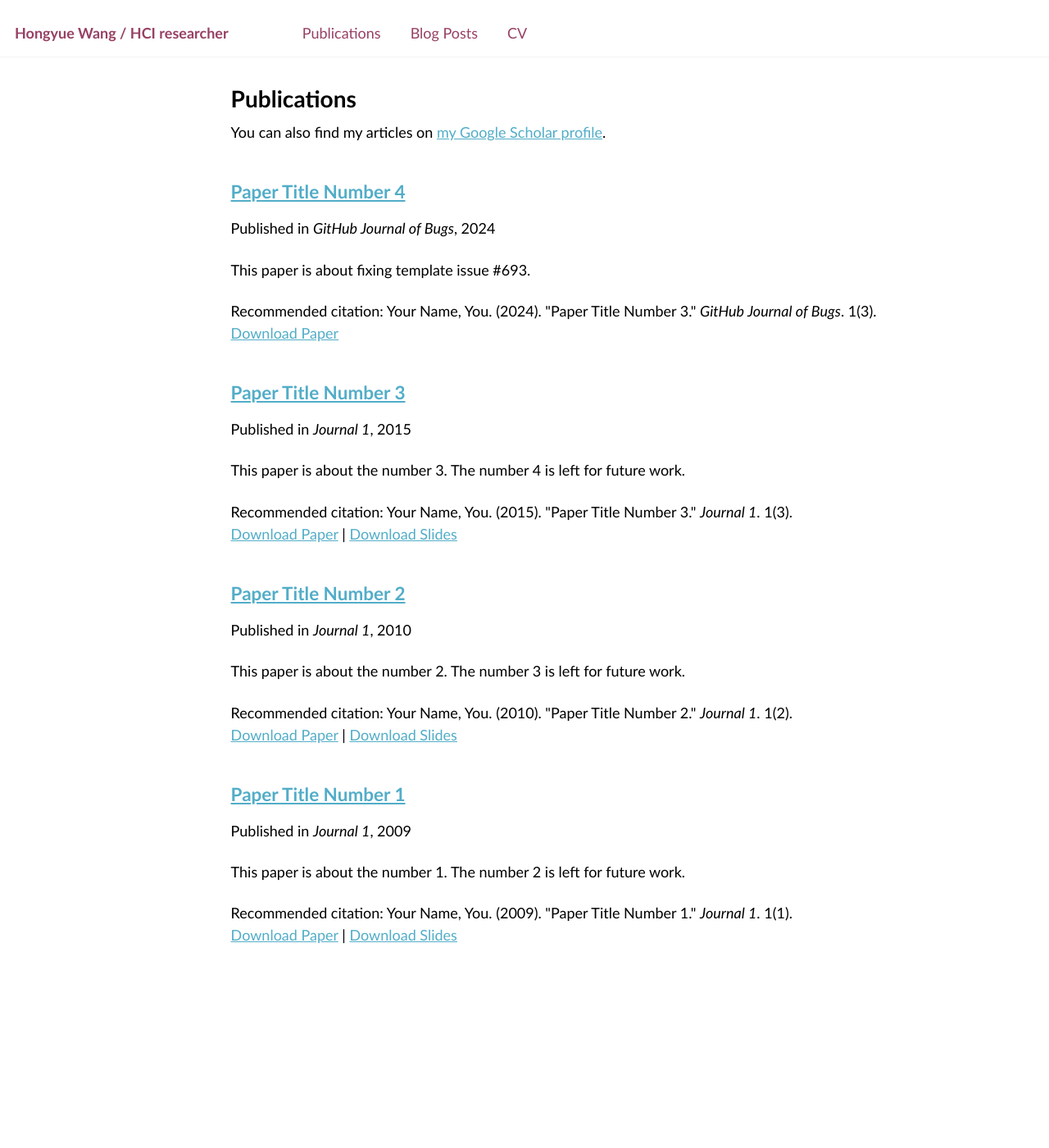
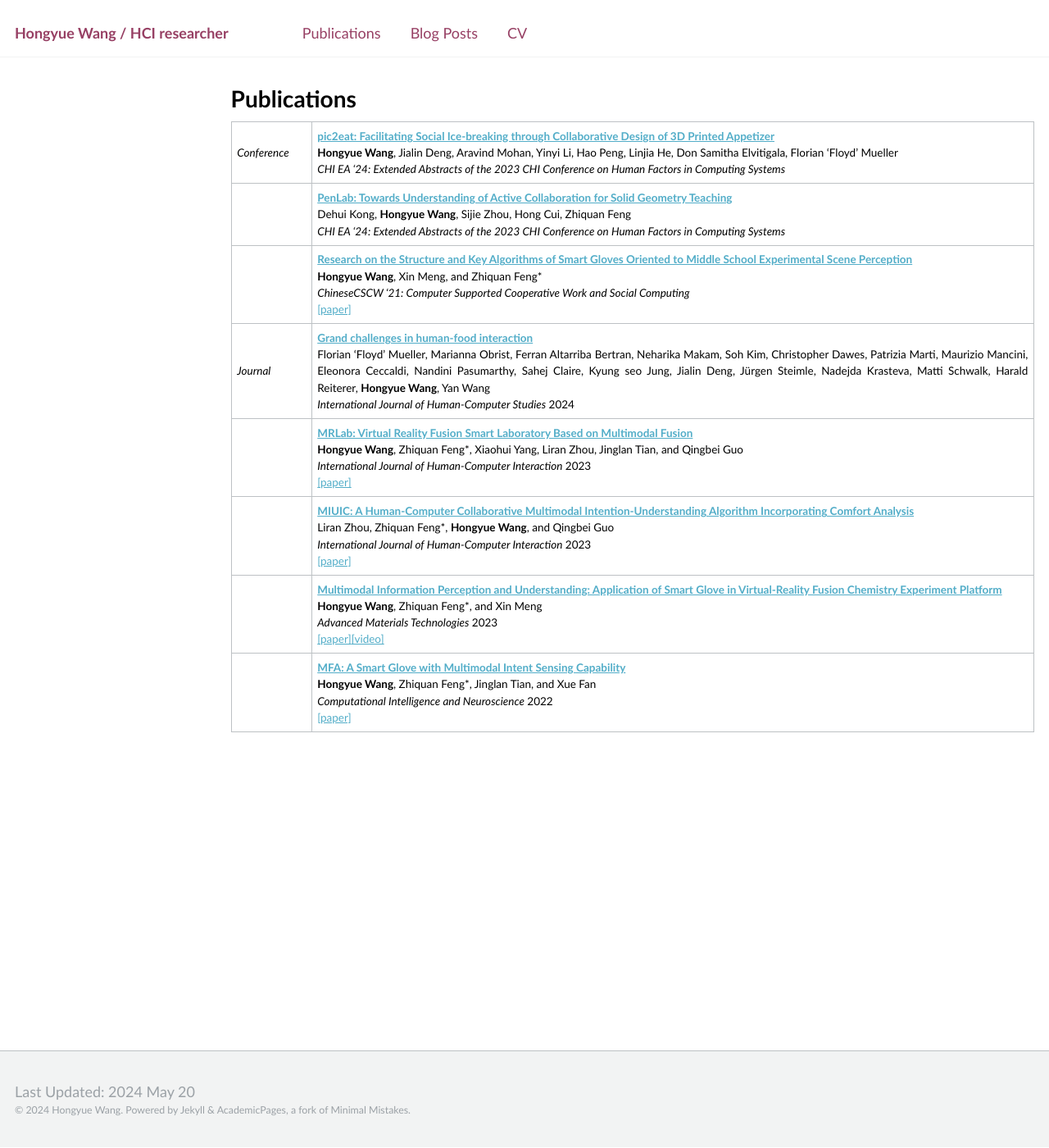
Before and after one commit to hongyue-howard-wang/hongyue-howard-wang.github.io, a Jekyll site: the page built from _pages/publications.md, in a window 1280 px wide and 1400 px high. Shown: the whole window at 82% size. Built offline with Jekyll 4.4.1, drawn with Linux system fonts in a browser that asks for light colours; nearby versions of some CDN libraries.

Commit message:
Update publications.md

```diff
--- a/_pages/publications.md
+++ b/_pages/publications.md
@@ -5,12 +5,54 @@ permalink: /publications/
 author_profile: false
 ---
 
-{% if site.author.googlescholar %}
-  <div class="wordwrap">You can also find my articles on <a href="{{site.author.googlescholar}}">my Google Scholar profile</a>.</div>
-{% endif %}
+<table>
+<colgroup>
+<col width="10%" />
+<col width="90%" />
+</colgroup>
+<tbody>
 
-{% include base_path %}
+<tr>
+<td markdown="span">*Conference*</td>
+<td markdown="span" style="text-align:justify"><a href="https://doi.org/10.1145/3613905.3651082" target="_blank">**pic2eat: Facilitating Social Ice-breaking through Collaborative Design of 3D Printed Appetizer**</a><br>**Hongyue Wang**, Jialin Deng, Aravind Mohan, Yinyi Li, Hao Peng, Linjia He, Don Samitha Elvitigala, Florian 'Floyd' Mueller<br>*CHI EA '24: Extended Abstracts of the 2023 CHI Conference on Human Factors in Computing Systems*<br></td>
+</tr>
 
-{% for post in site.publications reversed %}
-  {% include archive-single.html %}
-{% endfor %}
+<tr>
+<td></td>
+<td markdown="span" style="text-align:justify"><a href="https://dl.acm.org/doi/10.1145/3613905.3650789" target="_blank">**PenLab: Towards Understanding of Active Collaboration for Solid Geometry Teaching**</a><br>Dehui Kong, **Hongyue Wang**, Sijie Zhou, Hong Cui, Zhiquan Feng<br>*CHI EA '24: Extended Abstracts of the 2023 CHI Conference on Human Factors in Computing Systems*<br></td>
+</tr>
+
+<tr>
+<td></td>
+<td markdown="span" style="text-align:justify"><a href="https://link.springer.com/chapter/10.1007/978-981-19-4546-5_32">**Research on the Structure and Key Algorithms of Smart Gloves Oriented to Middle School Experimental Scene Perception**</a><br>**Hongyue Wang**, Xin Meng, and Zhiquan Feng\*<br>*ChineseCSCW '21: Computer Supported Cooperative Work and Social Computing*<br><a href="/assets/pubs/Research on the Structure and Key Algorithms of Smart Gloves Oriented to Middle School Experimental Scene Perception.pdf" target="_blank">[paper]</a></td>
+</tr>
+
+
+
+<tr>
+<td markdown="span">*Journal*</td>
+<td markdown="span" style="text-align:justify"><a href="https://www.sciencedirect.com/science/article/pii/S1071581923002069" target="_blank">**Grand challenges in human-food interaction**</a><br>Florian ‘Floyd’ Mueller, Marianna Obrist, Ferran Altarriba Bertran, Neharika Makam, Soh Kim, Christopher Dawes, Patrizia Marti, Maurizio Mancini, Eleonora Ceccaldi, Nandini Pasumarthy, Sahej Claire, Kyung seo Jung, Jialin Deng, Jürgen Steimle, Nadejda Krasteva, Matti Schwalk, Harald Reiterer, **Hongyue Wang**, Yan Wang<br>*International Journal of Human-Computer Studies* 2024<br></td>
+</tr>
+
+<tr>
+<td></td>
+<td markdown="span" style="text-align:justify"><a href="https://www.tandfonline.com/doi/abs/10.1080/10447318.2023.2227823" target="_blank">**MRLab: Virtual Reality Fusion Smart Laboratory Based on Multimodal Fusion**</a><br>**Hongyue Wang**, Zhiquan Feng\*, Xiaohui Yang, Liran Zhou, Jinglan Tian, and Qingbei Guo<br>*International Journal of Human-Computer Interaction* 2023<br><a href="/assets/pubs/MRLab Virtual Reality Fusion Smart Laboratory Based on Multimodal Fusion.pdf" target="_blank">[paper]</a></td>
+</tr>
+
+<tr>
+<td></td>
+<td markdown="span" style="text-align:justify"><a href="https://www.tandfonline.com/doi/abs/10.1080/10447318.2023.2247606?journalCode=hihc20" target="_blank">**MIUIC: A Human-Computer Collaborative Multimodal Intention-Understanding Algorithm Incorporating Comfort Analysis**</a><br>Liran Zhou, Zhiquan Feng\*, **Hongyue Wang**, and Qingbei Guo<br>*International Journal of Human-Computer Interaction* 2023<br><a href="/assets/pubs/MRLab Virtual Reality Fusion Smart Laboratory Based on Multimodal Fusion.pdf" target="_blank">[paper]</a></td>
+</tr>
+
+<tr>
+<td></td>
+<td markdown="span" style="text-align:justify"><a href="https://onlinelibrary.wiley.com/doi/abs/10.1002/admt.202200549">**Multimodal Information Perception and Understanding: Application of Smart Glove in Virtual-Reality Fusion Chemistry Experiment Platform**</a><br>**Hongyue Wang**, Zhiquan Feng\*, and Xin Meng<br>*Advanced Materials Technologies* 2023<br><a href="/assets/pubs/Multimodal Information Perception and Understanding：Application of Smart Glove in Virtual-Reality Fusion Chemistry Experiment Platform.pdf" target="_blank">[paper]</a><a href="https://youtu.be/8btwYEO1cd4" target="_blank">[video]</a></td>
+</tr>
+
+<tr>
+<td></td>
+<td markdown="span" style="text-align:justify"><a href="https://www.hindawi.com/journals/cin/2022/3545850/" target="_blank">**MFA: A Smart Glove with Multimodal Intent Sensing Capability**</a><br>**Hongyue Wang**, Zhiquan Feng\*, Jinglan Tian, and Xue Fan<br>*Computational Intelligence and Neuroscience* 2022<br><a href="/assets/pubs/MFA：A Smart Glove with Multimodal Intent Sensing Capability.pdf" target="_blank">[paper]</a></td>
+</tr>
+
+</tbody>
+</table>
```
